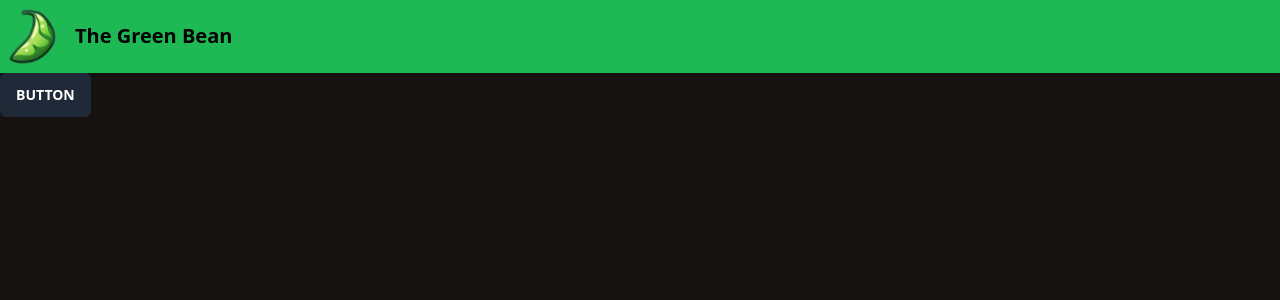
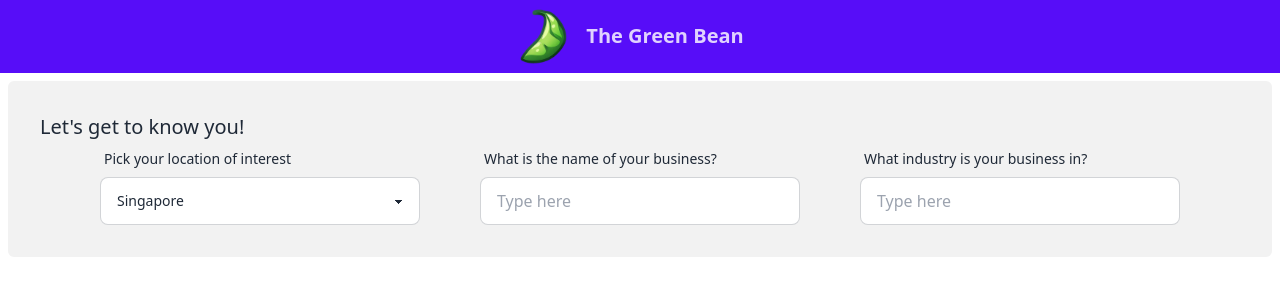
Before and after one commit to RohanGautam/green_bean, a Svelte app in the folder frontend/: page / in a window 1280 px wide. Shown: the top 300 px of the page. Built offline with nearby package versions, Linux system fonts and the light colour scheme.

Commit message:
add ui for userinfo

```diff
--- a/frontend/index.html
+++ b/frontend/index.html
@@ -1,5 +1,5 @@
 <!DOCTYPE html>
-<html lang="en" data-theme="forest">
+<html lang="en" data-theme="light">
   <head>
     <meta charset="UTF-8" />
     <link rel="icon" type="image/svg+xml" href="/green_bean.svg" />
--- a/frontend/src/App.svelte
+++ b/frontend/src/App.svelte
@@ -5,17 +5,50 @@
 </script>
 
 <main>
-  <div class="navbar bg-primary text-primary-content">
-    <img src={greenBeanLogo} alt="logo" height="50" width="50" />
-    <div class="navbar-center">
+  <div class="navbar bg-primary">
+    <div class="navbar-start" />
+    <div class="navbar-center text-primary-content">
+      <img src={greenBeanLogo} alt="logo" height="50" width="50" />
       <a class="btn btn-ghost normal-case text-xl" href="/">The Green Bean</a>
     </div>
+    <div class="navbar-end text-primary-content" />
   </div>
-  <button
-    class="inline-block cursor-pointer rounded-md bg-gray-800 px-4 py-3 text-center text-sm font-semibold uppercase text-white transition duration-200 ease-in-out hover:bg-gray-900"
-  >
-    Button
-  </button>
+
+  <div class=" bg-base-200 p-8 m-2 rounded-md">
+    <p class="text-xl">Let's get to know you!</p>
+    <div class="flex flex-row justify-evenly">
+      <div class="form-control w-full max-w-xs">
+        <label class="label">
+          <span class="label-text">Pick your location of interest</span>
+        </label>
+        <select class="select select-bordered">
+          <option selected>Singapore</option>
+          <option>India</option>
+          <option>USA</option>
+        </select>
+      </div>
+      <div class="form-control w-full max-w-xs">
+        <label class="label">
+          <span class="label-text">What is the name of your business?</span>
+        </label>
+        <input
+          type="text"
+          placeholder="Type here"
+          class="input input-bordered w-full max-w-xs"
+        />
+      </div>
+      <div class="form-control w-full max-w-xs">
+        <label class="label">
+          <span class="label-text">What industry is your business in?</span>
+        </label>
+        <input
+          type="text"
+          placeholder="Type here"
+          class="input input-bordered w-full max-w-xs"
+        />
+      </div>
+    </div>
+  </div>
 
   <!-- TODO: add footer -->
 </main>
```
